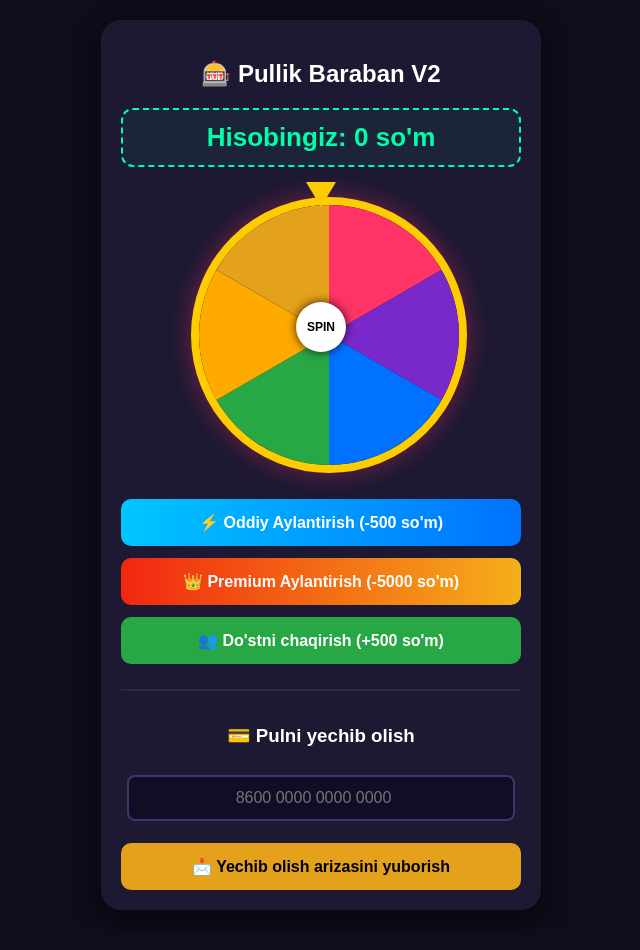
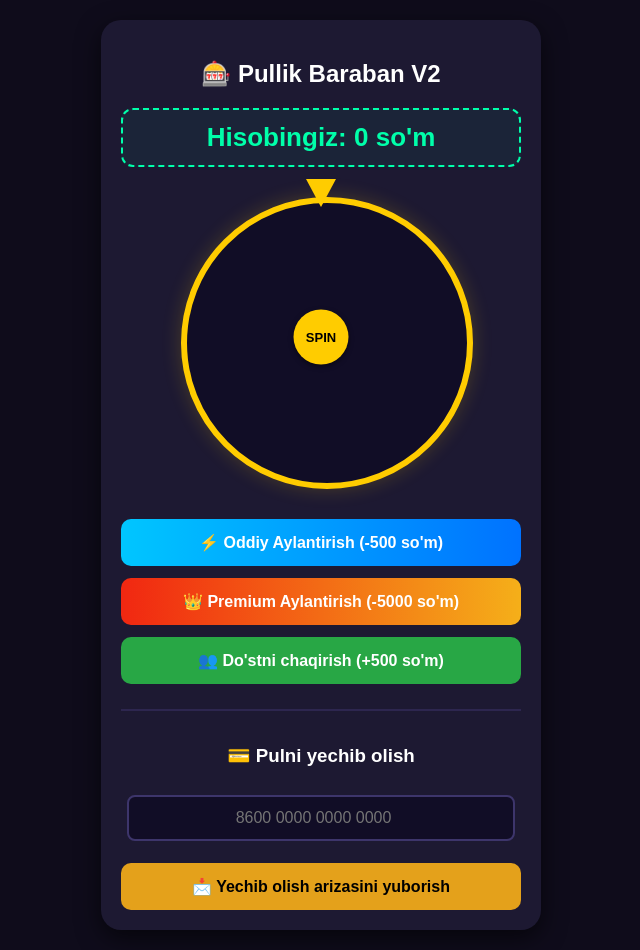
Before and after one commit to jasurbekmarufqulov/Talabalar-uchun-aksiya-, a website: page index.html in a window 1280 px wide. Shown: the whole page, without its empty margins (319-959 px from the left). Drawn offline with Linux system fonts and the light colour scheme; a script that the page names is missing.

Commit message:
Refactor styles and enhance button interactions
Updated styles and improved button functionality in index.html.

```diff
--- a/index.html
+++ b/index.html
@@ -33,38 +33,40 @@
             background: rgba(0, 255, 170, 0.05);
         }
 
-        /* 🎡 REAL PULLIK BARABAN DIZAYNI */
+        /* 🎡 BARABAN BLOKI (RANGSIZ, FAQAT PULLAR) */
         .wheel-wrapper {
             position: relative;
-            width: 260px;
-            height: 260px;
+            width: 280px;
+            height: 280px;
             margin: 30px auto;
         }
         /* Tepasidagi ko'rsatkich strelka */
         .arrow {
             position: absolute;
-            top: -15px;
+            top: -18px;
             left: 50%;
             transform: translateX(-50%);
             width: 0;
             height: 0;
             border-left: 15px solid transparent;
             border-right: 15px solid transparent;
-            border-top: 25px solid #ffcc00;
+            border-top: 28px solid #ffcc00;
             z-index: 10;
         }
+        /* Barabanning asosi - toza to'q fon */
         .wheel {
             width: 100%;
             height: 100%;
             border-radius: 50%;
-            border: 8px solid #ffcc00;
+            border: 6px solid #ffcc00;
             position: relative;
             overflow: hidden;
             transition: transform 4s cubic-bezier(0.1, 0.8, 0.3, 1);
-            background: #110d26;
-            box-shadow: 0 0 25px rgba(255, 51, 102, 0.4);
+            background-color: #110d26;
+            box-shadow: 0 0 20px rgba(255, 204, 0, 0.2);
         }
-        /* Sektorlar va ularning ichidagi matnlarni to'g'rilash */
+
+        /* PULLARNING JOYLASHUV SEKTORLARI */
         .sector {
             position: absolute;
             width: 50%;
@@ -76,42 +78,45 @@
             align-items: center;
             justify-content: center;
         }
+        /* Raqamlarni aylana bo'ylab burchak ostida tekislash */
         .sector span {
             position: absolute;
-            transform: rotate(30deg) translate(35px, -35px);
+            transform: rotate(30deg) translate(25px, -50px);
             font-weight: bold;
-            font-size: 14px;
-            color: white;
-            text-shadow: 1px 1px 3px black;
+            font-size: 16px;
+            color: #ffffff; /* Pullar faqat oq rangda tiniq ko'rinadi */
+            text-shadow: 1px 1px 2px black;
         }
-        /* Sektorlarni aylanma burchak bo'yicha bo'yash */
-        .sec-1 { transform: rotate(0deg) skewY(-30deg); background-color: #ff3366; }
-        .sec-2 { transform: rotate(60deg) skewY(-30deg); background-color: #7928ca; }
-        .sec-3 { transform: rotate(120deg) skewY(-30deg); background-color: #0072ff; }
-        .sec-4 { transform: rotate(180deg) skewY(-30deg); background-color: #28a745; }
-        .sec-5 { transform: rotate(240deg) skewY(-30deg); background-color: #ffaa00; }
-        .sec-6 { transform: rotate(300deg) skewY(-30deg); background-color: #e4a11b; }
 
-        /* Markazdagi kichik tugmacha */
+        /* Burchaklar bo'yicha taqsimlash (Ranglar o'chirilgan) */
+        .sec-1 { transform: rotate(0deg) skewY(-30deg); }
+        .sec-2 { transform: rotate(60deg) skewY(-30deg); }
+        .sec-3 { transform: rotate(120deg) skewY(-30deg); }
+        .sec-4 { transform: rotate(180deg) skewY(-30deg); }
+        .sec-5 { transform: rotate(240deg) skewY(-30deg); }
+        .sec-6 { transform: rotate(300deg) skewY(-30deg); }
+
+        /* Markazdagi sariq tugmacha */
         .center-pin {
             position: absolute;
             top: 50%;
             left: 50%;
             transform: translate(-50%, -50%);
-            width: 50px;
-            height: 50px;
-            background: white;
+            width: 55px;
+            height: 55px;
+            background: #ffcc00;
             border-radius: 50%;
             z-index: 5;
-            box-shadow: 0 0 10px rgba(0,0,0,0.8);
             display: flex;
             align-items: center;
             justify-content: center;
-            color: black;
+            color: #000;
             font-weight: bold;
-            font-size: 12px;
+            font-size: 13px;
+            box-shadow: 0 2px 5px rgba(0,0,0,0.5);
         }
 
+        /* TUGMALAR STRUKTURASI */
         button {
             width: 100%;
             padding: 14px;
@@ -122,6 +127,9 @@
             margin-top: 12px;
             cursor: pointer;
             transition: 0.2s;
+        }
+        button:active {
+            transform: scale(0.98);
         }
         .btn-spin-regular { background: linear-gradient(to right, #00c6ff, #0072ff); color: white; }
         .btn-spin-premium { background: linear-gradient(to right, #f12711, #f5af19); color: white; }
@@ -178,13 +186,15 @@
     const tg = window.Telegram.WebApp;
     tg.expand();
 
-    const SERVER_URL = "https://sizning-loyiha-nomingiz.onrender.com"; // O'zingizning Render havolangiz
+    // 🔗 O'zingizning Render server havolangizni shu yerga yozasiz
+    const SERVER_URL = "https://sizning-loyiha-nomingiz.onrender.com";
 
     let joriyBalans = 0;
     let userId = tg.initDataUnsafe?.user?.id || 7777777;
     let username = tg.initDataUnsafe?.user?.first_name || "O'yinchi";
-    let isSpinning = false; // Ketma-ket bosib tashlashni oldini olish
+    let isSpinning = false;
 
+    // Serverdan balansni yuklash
     fetch(`${SERVER_URL}/get-user?id=${userId}`)
         .then(res => res.json())
         .then(data => {
@@ -192,17 +202,18 @@
                 joriyBalans = data.balance;
                 document.getElementById("balans_matni").innerText = joriyBalans + " so'm";
             }
-        });
+        }).catch(err => console.log("Serverga ulanishda xato."));
 
+    // AYLANTIRISHNI TEKSHIRISH
     function barabanniAylantir(rejim) {
-        if(isSpinning) return; // Agar baraban aylanayotgan bo'lsa, to'xtatish
+        if(isSpinning) return;
 
         if (rejim === 'regular') {
             if (joriyBalans >= 500) {
                 joriyBalans -= 500;
                 omadniSinash('regular');
             } else {
-                alert("Hisobingizda mablag' yetarli emas!");
+                alert("Hisobingizda mablag' yetarli emas! Do'stlarni taklif qilib pul ishlang.");
             }
         }
         else if (rejim === 'premium') {
@@ -210,17 +221,17 @@
                 joriyBalans -= 5000;
                 omadniSinash('premium');
             } else {
-                alert("Premium rejim uchun pul yetarli emas!");
+                alert("Premium rejim uchun hisobingizda kamida 5000 so'm bo'lishi kerak!");
             }
         }
         document.getElementById("balans_matni").innerText = joriyBalans + " so'm";
     }
 
+    // AYLANTIRISH VA YUTUQ MANTIQI (500 so'mdan 10 000 so'mgacha)
     function omadniSinash(rejim) {
         isSpinning = true;
         let gildirak = document.getElementById("baraban_gildiragi");
 
-        // 5 marta to'liq aylanib, tasodifiy burchakda to'xtash
         let randomDeg = Math.floor(Math.random() * 360) + 1800;
         gildirak.style.transform = `rotate(${randomDeg}deg)`;
 
@@ -228,7 +239,6 @@
             let yutuq = 0;
 
             if (rejim === 'regular') {
-                // 500 so'mdan 10 000 so'mgacha yutuqlar xonasi (va 0 ya'ni yutqaziq)
                 let yutuqlarXonasi = [0, 500, 1000, 2000, 3000, 5000, 10000];
                 yutuq = yutuqlarXonasi[Math.floor(Math.random() * yutuqlarXonasi.length)];
 
@@ -239,7 +249,6 @@
                 }
             }
             else if (rejim === 'premium') {
-                // Premiumda yutqaziq deyarli yo'q, katta summalar chiqadi
                 let premiumYutuqlar = [500, 2000, 5000, 5000, 10000, 10000];
                 yutuq = premiumYutuqlar[Math.floor(Math.random() * premiumYutuqlar.length)];
                 alert(`👑 Premium! Sizga ${yutuq} so'm chiqdi!`);
@@ -250,7 +259,7 @@
 
             balansniServerdaYangila(joriyBalans);
             isSpinning = false;
-        }, 4000); // 4 soniya aylanish vaqti
+        }, 4000);
     }
 
     function balansniServerdaYangila(yangiBalans) {
@@ -261,6 +270,7 @@
         });
     }
 
+    // REFERAL TIZIMI
     function do'stniTaklifQilish() {
         let botUsername = "SizningBarabanBot";
         let text = "Do'stim, pullik barabanni aylantirib omadingni sina, haqiqiy pul yut! 🎁";
@@ -269,15 +279,16 @@
         tg.openTelegramLink(`https://t.me/share/url?url=${encodeURIComponent(link)}&text=${encodeURIComponent(text)}`);
     }
 
+    // PULDAN ARIZA YUBORISH
     function sendWithdrawRequest() {
         let cardNum = document.getElementById("cardInput").value;
 
         if (cardNum.length < 16) {
-            alert("Karta raqami noto'g'ri!");
+            alert("Karta raqami noto'g'ri! 16 ta raqam bo'lishi shart.");
             return;
         }
         if (joriyBalans <= 0) {
-            alert("Balansda pul yo'q!");
+            alert("Balansda yechish uchun pul yo'q!");
             return;
         }
 
@@ -289,7 +300,7 @@
         .then(res => res.json())
         .then(data => {
             if(data.success) {
-                alert("Arizangiz adminga jo'natildi!");
+                alert("Arizangiz adminga jo'natildi! Pul o'tkazilgach xabar boradi.");
                 joriyBalans = 0;
                 document.getElementById("balans_matni").innerText = joriyBalans + " so'm";
             }
```
